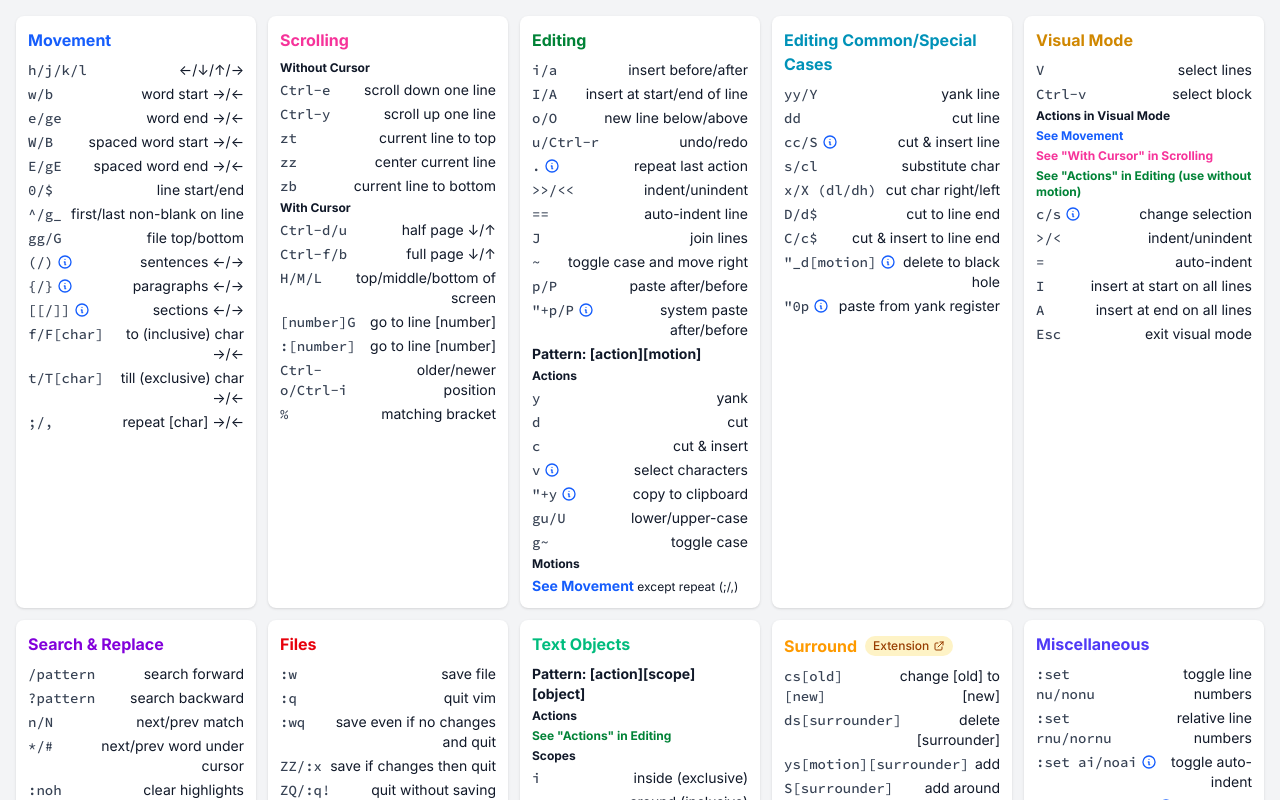
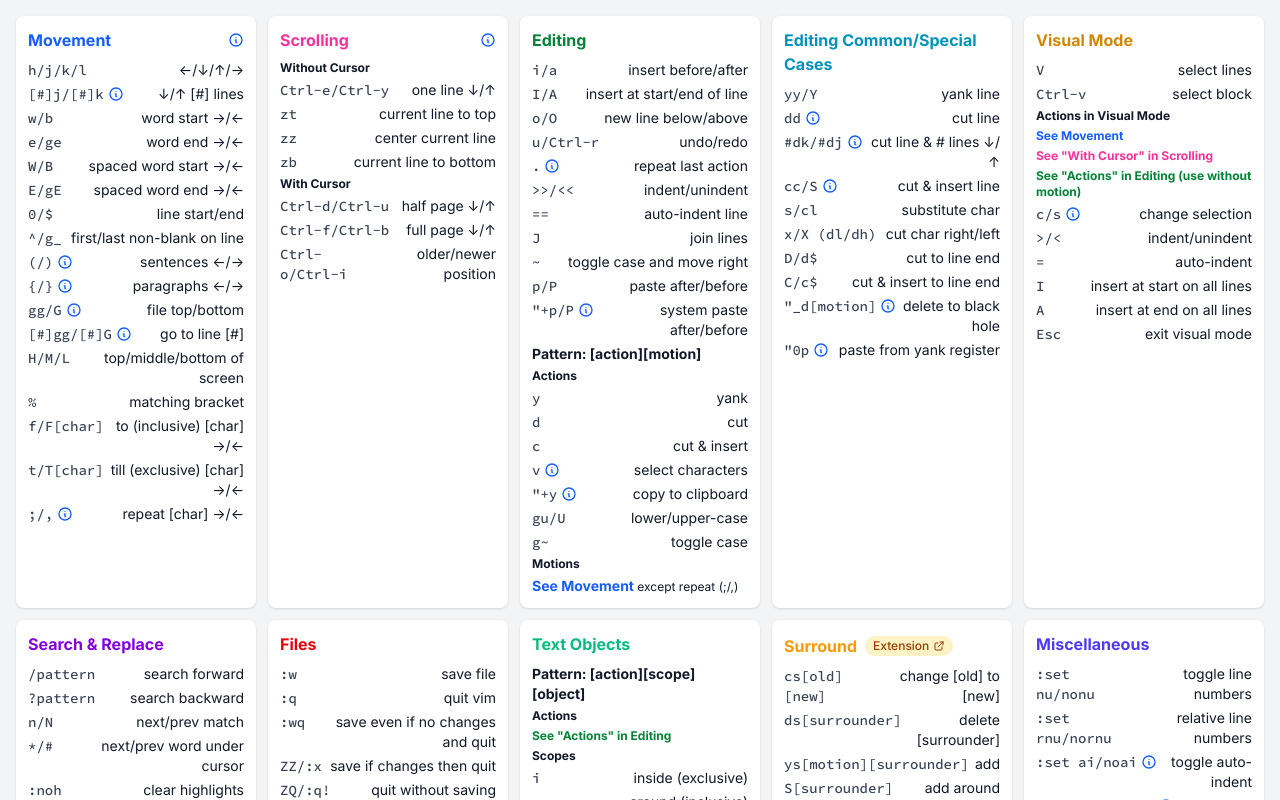
Before and after one commit to Noitidart/vim-cheats, a Next.js app: page / in a window 1280 px wide. Shown: the top 800 px of the page. Built offline with nearby package versions, Linux system fonts and the light colour scheme.

Commit message:
Add dj/dk and note gg/G go to non-blank and restructure

```diff
--- a/pages/index.tsx
+++ b/pages/index.tsx
@@ -45,15 +45,25 @@ const sections: Section[] = [
   {
     title: 'Movement',
     colorClass: titleColorClassNames.movement,
+    tooltip: ['Motion command compatible.'],
     commands: [
       ['h/j/k/l', '←/↓/↑/→'],
+      [
+        '[#]j/[#]k',
+        '↓/↑ [#] lines',
+        {
+          tooltip: [
+            'Unlike <kbd>#g/#GG</kbd> this does not go to first non-blank but instead maintains cursor position.',
+            'If the line jumped to is shorter then starting line, the cursor will be at the end of the line.'
+          ]
+        }
+      ],
       ['w/b', 'word start →/←'],
       ['e/ge', 'word end →/←'],
       ['W/B', 'spaced word start →/←'],
       ['E/gE', 'spaced word end →/←'],
       ['0/$', 'line start/end'],
       ['^/g_', 'first/last non-blank on line'],
-      ['gg/G', 'file top/bottom'],
       [
         '(/)',
         'sentences ←/→',
@@ -74,41 +84,65 @@ const sections: Section[] = [
           ]
         }
       ],
+      // // I don't use this ever, all it does in my code files I edit is jump
+      // // to the start/end of the file.
+      // [
+      //   '[[/]]',
+      //   'sections ←/→',
+      //   {
+      //     tooltip: [
+      //       'In TypeScript/React: often jumps to file start/end',
+      //       'Designed for C where { starts functions at column 0',
+      //       'Consider using { } for code navigation instead'
+      //     ]
+      //   }
+      // ],
       [
-        '[[/]]',
-        'sections ←/→',
+        'gg/G',
+        'file top/bottom',
+        {
+          tooltip: ['Goes to first non-blank on line']
+        }
+      ],
+      [
+        '[#]gg/[#]G',
+        'go to line [#]',
         {
           tooltip: [
-            'In TypeScript/React: often jumps to file start/end',
-            'Designed for C where { starts functions at column 0',
-            'Consider using { } for code navigation instead'
+            'Goes to first non-blank on line',
+            'Unlike <kbd>#j</kbd>/<kbd>#k</kbd> which tries to maintain cursor position instead of going to first blank'
           ]
         }
       ],
-      ['f/F[char]', 'to (inclusive) char →/←'],
-      ['t/T[char]', 'till (exclusive) char →/←'],
-      [';/,', 'repeat [char] →/←']
+      ['H/M/L', 'top/middle/bottom of screen'],
+      ['%', 'matching bracket'],
+      ['f/F[char]', 'to (inclusive) [char] →/←'],
+      ['t/T[char]', 'till (exclusive) [char] →/←'],
+      [
+        ';/,',
+        'repeat [char] →/←',
+        {
+          tooltip: [
+            'Only for <kbd>f/F[char]</kbd> or <kbd>t/T[char]</kbd> commands'
+          ]
+        }
+      ]
     ]
   },
   {
     title: 'Scrolling',
     colorClass: titleColorClassNames.scrolling,
+    tooltip: ['Cannot be used as motion commands'],
     commands: [
       ['Without Cursor', '', { isText: true, commandColorClass: 'font-bold' }],
-      ['Ctrl-e', 'scroll down one line'],
-      ['Ctrl-y', 'scroll up one line'],
+      ['Ctrl-e/Ctrl-y', 'one line ↓/↑'],
       ['zt', 'current line to top'],
       ['zz', 'center current line'],
       ['zb', 'current line to bottom'],
-      ['', '', { isText: true }],
       ['With Cursor', '', { isText: true, commandColorClass: 'font-bold' }],
-      ['Ctrl-d/u', 'half page ↓/↑'],
-      ['Ctrl-f/b', 'full page ↓/↑'],
-      ['H/M/L', 'top/middle/bottom of screen'],
-      ['[number]G', 'go to line [number]'],
-      [':[number]', 'go to line [number]'],
-      ['Ctrl-o/Ctrl-i', 'older/newer position'],
-      ['%', 'matching bracket']
+      ['Ctrl-d/Ctrl-u', 'half page ↓/↑'],
+      ['Ctrl-f/Ctrl-b', 'full page ↓/↑'],
+      ['Ctrl-o/Ctrl-i', 'older/newer position']
     ]
   },
   {
@@ -224,7 +258,31 @@ const sections: Section[] = [
     colorClass: titleColorClassNames.editingExtra,
     commands: [
       ['yy/Y', 'yank line'],
-      ['dd', 'cut line'],
+      [
+        'dd',
+        'cut line',
+        {
+          tooltip: [
+            '<kbd>#dj</kbd> is same as <kbd>(#+1)dd</kbd>, for example:',
+            [' • <kbd>2dd</kbd> is same as <kbd>dj</kbd>', { bulleted: false }],
+            [
+              ' • <kbd>3dd</kbd> is same as <kbd>2dj</kbd>',
+              { bulleted: false }
+            ],
+            [' • <kbd>4dd</kbd> is same as <kbd>3dj</kbd>', { bulleted: false }]
+          ]
+        }
+      ],
+      [
+        '#dk/#dj',
+        'cut line & # lines ↓/↑',
+        {
+          tooltip: [
+            '<kbd>#</kbd> is optional (default: 1)',
+            "<kbd>#dj</kbd> can be recreated with <kbd>#dd</kbd> - see it's tooltip"
+          ]
+        }
+      ],
       [
         'cc/S',
         'cut & insert line',
@@ -245,7 +303,7 @@ const sections: Section[] = [
             'This prevents overwriting the currently yanked text.',
             'Example: <kbd>"_dd</kbd> deletes the line without storing it',
             'This allows you to paste previously yanked text without it being replaced',
-            'Works with any delete operation: <kbd>"_d[motion]</kbd>, <kbd>"_x</kbd>, <kbd>"_c[motion]</kbd>, etc.'
+            'Works with any cut operation: <kbd>"_d[motion]</kbd>, <kbd>"_x</kbd>, <kbd>"_c[motion]</kbd>, etc.'
           ]
         }
       ],
```
